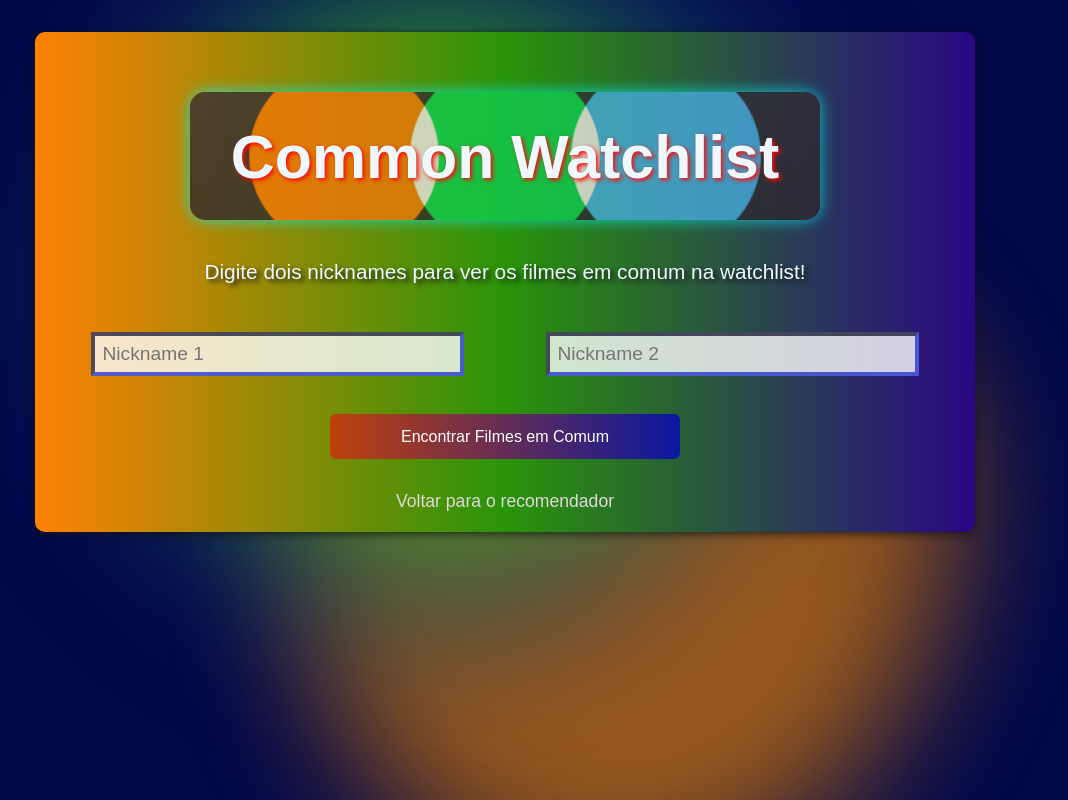
After one commit to DudisPires/TopFourYou, a Flask app: page /common in a window 1280 px wide. The commit adds this page. Shown: the whole page, without its empty margins (135-1203 px from the left). Run offline with Flask 3, Linux system fonts and the light colour scheme.

Commit message:
:sparkles: New feature, watchlist matcher

```diff
--- /dev/null
+++ b/static/common.js
@@ -0,0 +1,47 @@
+// static/common.js
+
+document.addEventListener("DOMContentLoaded", () => {
+    const input1 = document.getElementById("nickname1-input");
+    const input2 = document.getElementById("nickname2-input");
+    const button = document.getElementById("find-common-btn");
+    const results = document.getElementById("results-container");
+    const errorMessage = document.getElementById("error-message");
+    const spinner = document.getElementById("loading-spinner");
+
+    button.addEventListener("click", async () => {
+        const nickname1 = input1.value.trim();
+        const nickname2 = input2.value.trim();
+
+        if (!nickname1 || !nickname2) {
+            errorMessage.textContent = "Por favor, digite os dois nicknames.";
+            return;
+        }
+
+        errorMessage.textContent = "";
+        results.innerHTML = "";
+        spinner.classList.remove("hidden");
+
+        try {
+            const response = await fetch(`/find_common?nickname1=${nickname1}&nickname2=${nickname2}`);
+            const data = await response.json();
+
+            spinner.classList.add("hidden");
+
+            if (response.ok) {
+                if (data.length > 0) {
+                    results.innerHTML = `<h3 class="results-title">Filmes em comum encontrados:</h3><ul>` +
+                        data.map(filme => `<li>${filme}</li>`).join("") +
+                        `</ul>`;
+                } else {
+                    results.innerHTML = `<p>Nenhum filme em comum foi encontrado nas watchlists.</p>`;
+                }
+            } else {
+                errorMessage.textContent = data.error || "Erro ao buscar filmes em comum.";
+            }
+        } catch (err) {
+            spinner.classList.add("hidden");
+            errorMessage.textContent = "Erro de conexão com o servidor.";
+            console.error(err);
+        }
+    });
+});
--- a/static/style.css
+++ b/static/style.css
@@ -191,6 +191,15 @@ button:hover{
     text-shadow: 4px 3px 5px #181717;
 }
 
+.text2 {
+    margin-top: 40px;
+    margin-bottom: 10px;
+    font-family: Times 'Times New Roman', Times, serif, sans-serif;
+    font-size: 1.5em;
+    text-align: center;
+    text-shadow: 4px 3px 5px #181717;
+}
+
 .text-big{
 
     margin-top: 10px;
@@ -271,3 +280,125 @@ button:hover{
 .hidden {
   display: none !important ;
 }
+
+.avatar-container {
+    text-align: center;
+    margin-bottom: 20px;
+}
+
+.avatar-img {
+    width: 110px;
+    height: 110px;
+    border-radius: 50%;
+    box-shadow: 0 0 10px rgba(0, 0, 0, 0.3);
+}
+
+#find-common-btn{
+  padding: 0.5rem 1rem;
+    font-size: 1rem;
+    cursor: pointer;
+    background: linear-gradient(to right, #bf410b, #0918a1);
+    color: white;
+    border: none;
+    border-radius: 6px;
+    width: 350px;
+    height: 45px;
+    display: block;
+    margin-top: 30px;
+    margin-bottom: 30px;
+    margin-left: auto;
+    margin-right: auto;
+}
+
+#find-common-btn:hover{
+  background: linear-gradient(to right, #0b217a, #9efe7b);
+  color: white;
+  cursor: pointer;
+}
+
+.text-watchlist{
+    margin-top: 40px;
+    margin-bottom: 40px;
+    font-family: Times 'Times New Roman', Times, serif, sans-serif;
+    font-size: 1.3em;
+    text-align: center;
+    text-shadow: 4px 3px 5px #181717;
+}
+
+.centered-link {
+    display: block; /* Transforma o link em um bloco */
+    width: fit-content; /* Define a largura para o tamanho do conteúdo */
+    margin: 1rem auto 0; /* Centraliza horizontalmente e adiciona margem superior */
+    text-align: center;
+    text-decoration: none;
+    font-size: 1.1em;
+    color: #ffffff;
+}
+
+.centered-link:hover {
+    text-decoration: underline;
+}
+
+.centered-link a {
+    color: #dedad9; /* Cor que combina com o texto dos resultados */
+    font-size: 1em;
+    text-align: center;
+
+}
+
+.centered-link a:hover {
+    text-decoration: underline; /* Adiciona sublinhado ao passar o mouse para feedback */
+    color: #041dffd4;
+}
+
+#nickname1-input{
+  flex: 1;
+    min-width: 200px;
+    max-width: 350px;
+    padding: 0.45rem;
+    margin: 0.5rem auto;
+    font-size: 1.2rem;
+    border-color:  #071277b0;
+    border-width: 0.25rem;
+    background-color: #ffffffca;
+}
+
+#nickname2-input{
+  flex: 1;
+    min-width: 200px;
+    max-width:  350px;
+    padding: 0.45rem;
+    margin: 0.5rem auto;
+    font-size: 1.2rem;
+    border-color:  #071277b0;
+    border-width: 0.25rem;
+    background-color: #ffffffca;
+}
+
+#button-watchlist{
+    padding: 0.5rem 1rem;
+    font-size: 1rem;
+    cursor: pointer;
+    background: linear-gradient(to right, #bf410b, #0918a1);
+    color: white;
+    border: none;
+    border-radius: 6px;
+    width: 230px;
+    height: 45px;
+
+    display: block;
+    margin-left: auto;
+    margin-right: auto;
+}
+
+#button-watchlist:hover{
+  background: linear-gradient(to right, #0b217a, #9efe7b);
+  color: white;
+  cursor: pointer;
+}
+
+.linha-estilizada {
+  border-bottom: 2px solid #00b8c597; /* Cria uma borda na parte inferior */
+  width: 100%; /* Ocupa a largura total */
+  margin: 30px 0;
+}
--- /dev/null
+++ b/templates/common.html
@@ -0,0 +1,44 @@
+<!DOCTYPE html>
+<html lang="pt-BR">
+<head>
+    <meta charset="UTF-8">
+    <meta name="viewport" content="width=device-width, initial-scale=1.0">
+    <title>Filmes em Comum</title>
+    <link rel="stylesheet" href="{{ url_for('static', filename='style.css') }}">
+</head>
+<body>
+    <div class="background-container"></div>
+    <div class="container">
+        <header>
+            <div class="titulo-com-fundo">
+                <div class="retangulo">
+                    <img src="/static/img/image.png" alt="Imagem de fundo" class="img-fundo">
+                </div>
+                <h1 class="sombreado text-big">Common Watchlist</h1>
+            </div>
+            <p class="text-watchlist">Digite dois nicknames para ver os filmes em comum na watchlist!</p>
+        </header>
+
+        <main>
+            <div class="input-group">
+                <input type="text" id="nickname1-input" placeholder="Nickname 1">
+                <input type="text" id="nickname2-input" placeholder="Nickname 2">
+            </div>
+            <button id="find-common-btn" class="button">Encontrar Filmes em Comum</button>
+
+            <div id="loading-spinner" class="hidden">
+                <div class="spinner"></div>
+                Buscando filmes em comum...
+            </div>
+            <p id="error-message" class="error-text"></p>
+            <div id="results-container">
+                </div>
+            <div class="centered-link a" style="margin-top: 2rem;">
+                <a href="/" class="centered-link a">Voltar para o recomendador</a>
+            </div>
+        </main>
+    </div>
+
+    <script src="{{ url_for('static', filename='common.js') }}"></script>
+</body>
+</html>
```
Also changed, not shown: static/script.js (+29 -8 lines), templates/index.html (+8 -0 lines).
